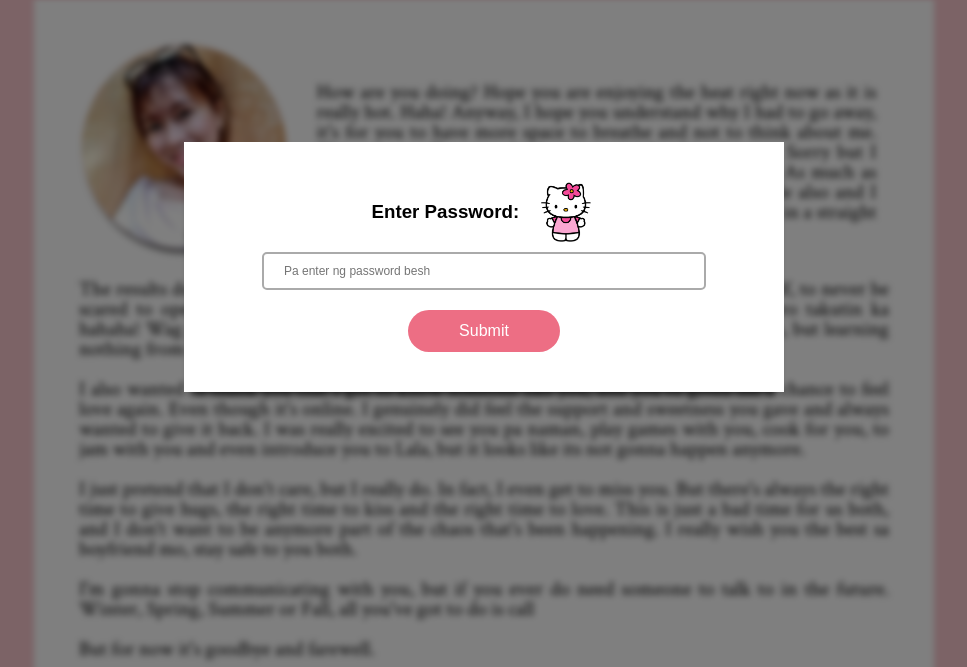
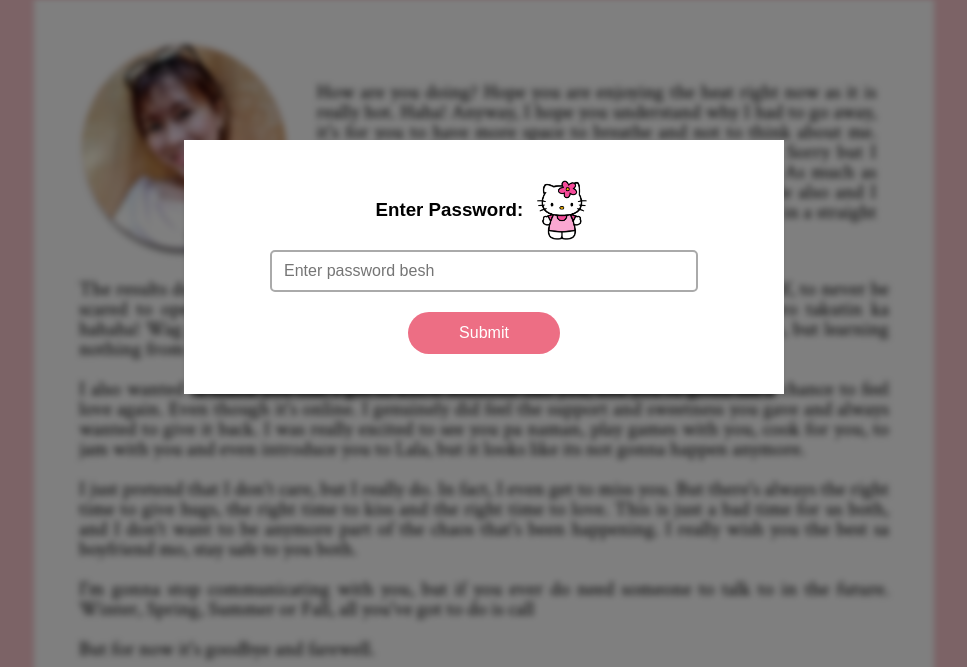
Before and after one commit to rapsamaniego27/love-letter, a website: page index.html in a window 1280 px wide. Shown: the part 133-800 px from the top of the page, without its empty margins (156-1123 px from the left). Drawn offline with Linux system fonts and the light colour scheme; a web font is replaced by a local one.

Commit message:
edited font size

```diff
--- a/index.html
+++ b/index.html
@@ -31,7 +31,7 @@
             <label for="password" class="modal-form__label">Enter Password:  </label>
             <img src="./images/hello-kitty.png" alt="Hello Kitty" title="Hello Kitty" class="modal-form__img" id="modalFormImg">
           </div>
-          <input type="password" class="modal-form__password" id="formPassword" placeholder="Pa enter ng password besh">
+          <input type="password" class="modal-form__password" id="formPassword" placeholder="Enter password besh">
           <!-- Success or Error Message Here -->
           <span class="modal-form__message" id="formMessage"></span>
           <input class="btn btn-primary modal-form__submit" id="formSubmit" type="submit"></input>
--- a/source/scss/5-modules/modals.scss
+++ b/source/scss/5-modules/modals.scss
@@ -73,12 +73,16 @@
     width:400px;
     outline:none !important;
     border:2px solid $gray;
-    padding: 10px 20px;
-    margin: 10px 20px 0 20px;
-    font-size:0.75rem;
+    padding: 10px 12px;
+    margin: 10px 12px 0 12px;
+    font-size:1rem;
 
     @media #{$device-sm} {
-      width: 75%;
+      width: 90%;
+    }
+
+    @media #{$device-xs} {
+      width: 80%;
     }
 
     &:focus{
```
Also changed, not shown: dist/style.min.css.
